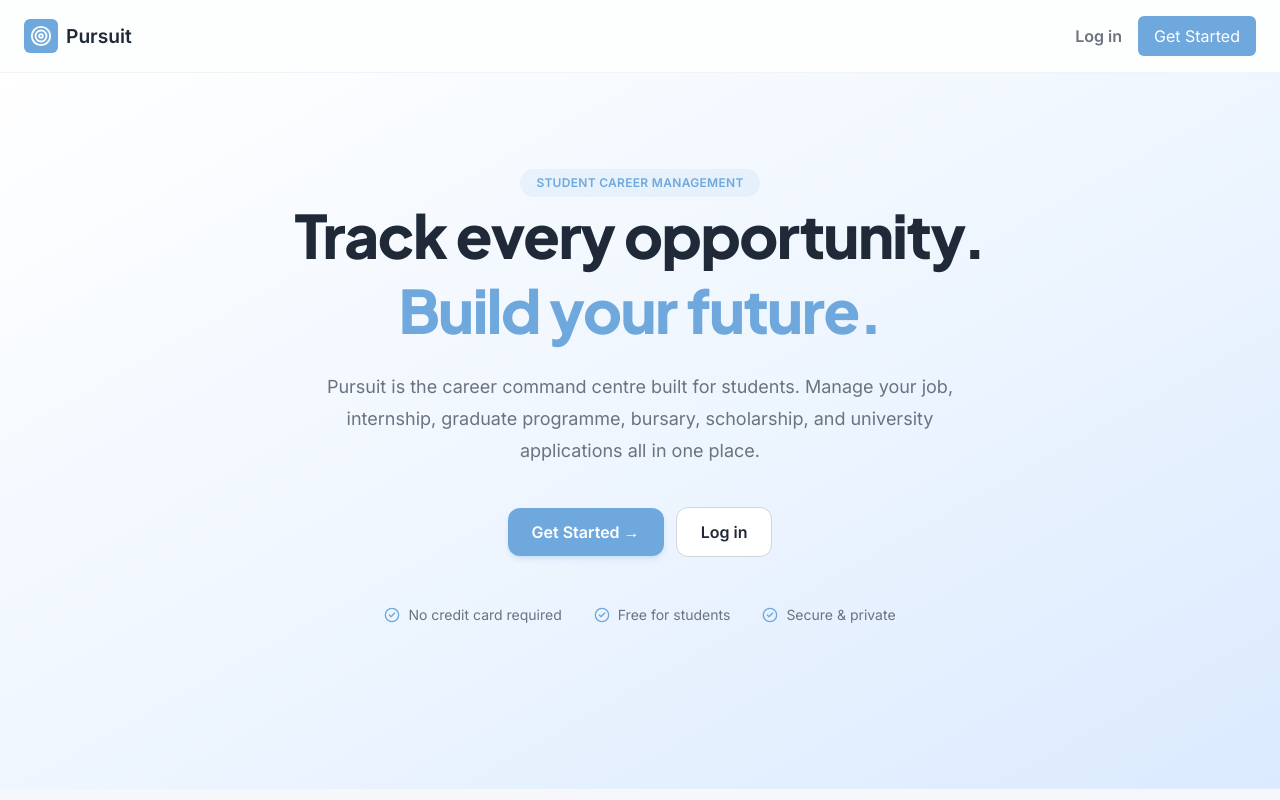
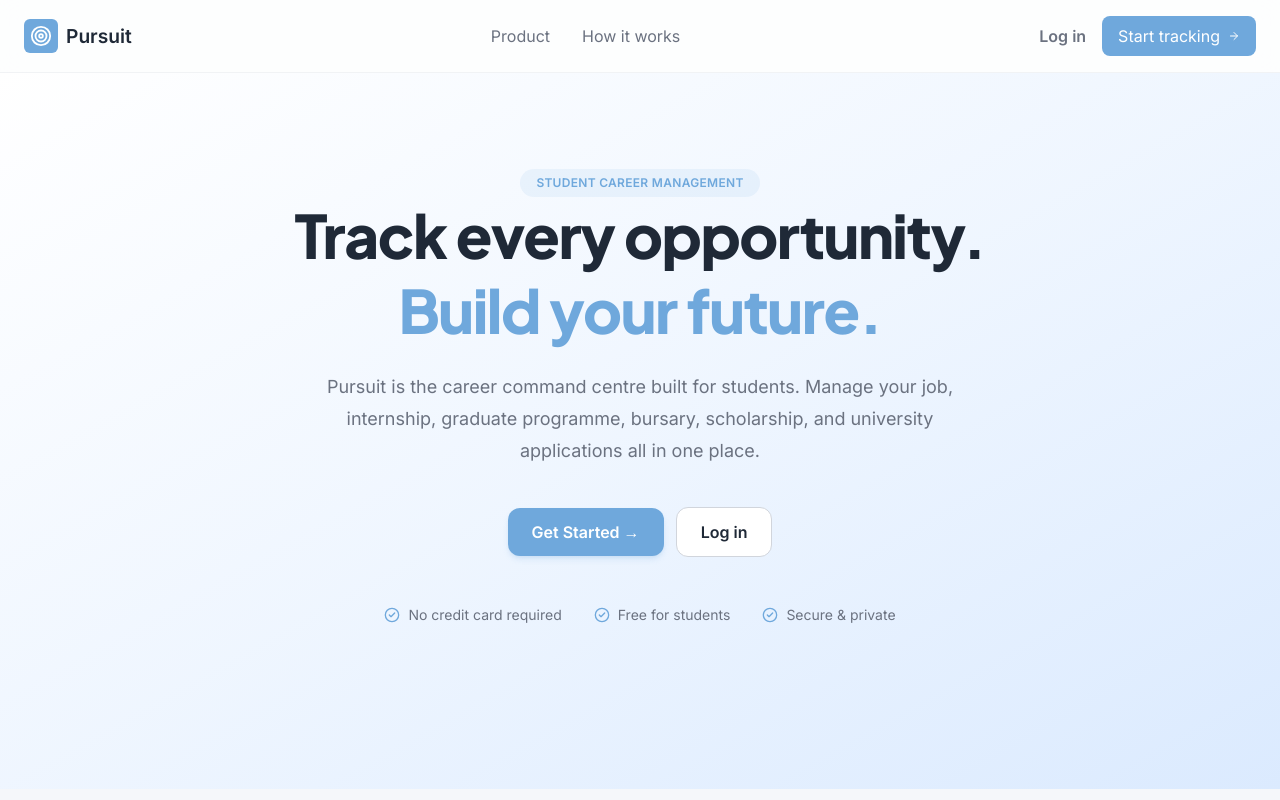
Before and after one commit to thatomakhusha/pursuit, a Next.js app: page / in a window 1280 px wide. Built offline with nearby package versions, Linux system fonts and the light colour scheme.

Commit message:
feat(landingpage): Added navbar links

```diff
--- a/src/components/landing/Navbar.tsx
+++ b/src/components/landing/Navbar.tsx
@@ -1,4 +1,4 @@
-import { Target } from "lucide-react";
+import { Target, ArrowRight } from "lucide-react";
 import Link from "next/link";
 
 const Navbar = () => {
@@ -13,13 +13,27 @@ const Navbar = () => {
                         Pursuit
                     </span>
                 </Link>
-
+                <div className="hidden items-center gap-8 md:flex">
+                    <a
+                        href="#product"
+                        className="text-text-secondary hover:text-text-primary"
+                    >
+                        Product
+                    </a>
+                    <a
+                        href="#workflow"
+                        className="text-text-secondary hover:text-text-primary"
+                    >
+                        How it works
+                    </a>
+                </div>
                 <div className="flex items-center gap-4">
                     <a href="/login" className="text-text-secondary font-semibold hover:text-text-primary">
                         Log in
                     </a>
-                    <a href="/signup" className="rounded-md bg-primary px-4 py-2 text-white hover:bg-primary-hover">
-                        Get Started
+                    <a href="/signup" className="flex items-center gap-2 rounded-lg bg-primary px-4 py-2 text-white hover:bg-primary-hover">
+                        Start tracking
+                        <ArrowRight size={12}/>
                     </a>
                 </div>
             </div>
```
